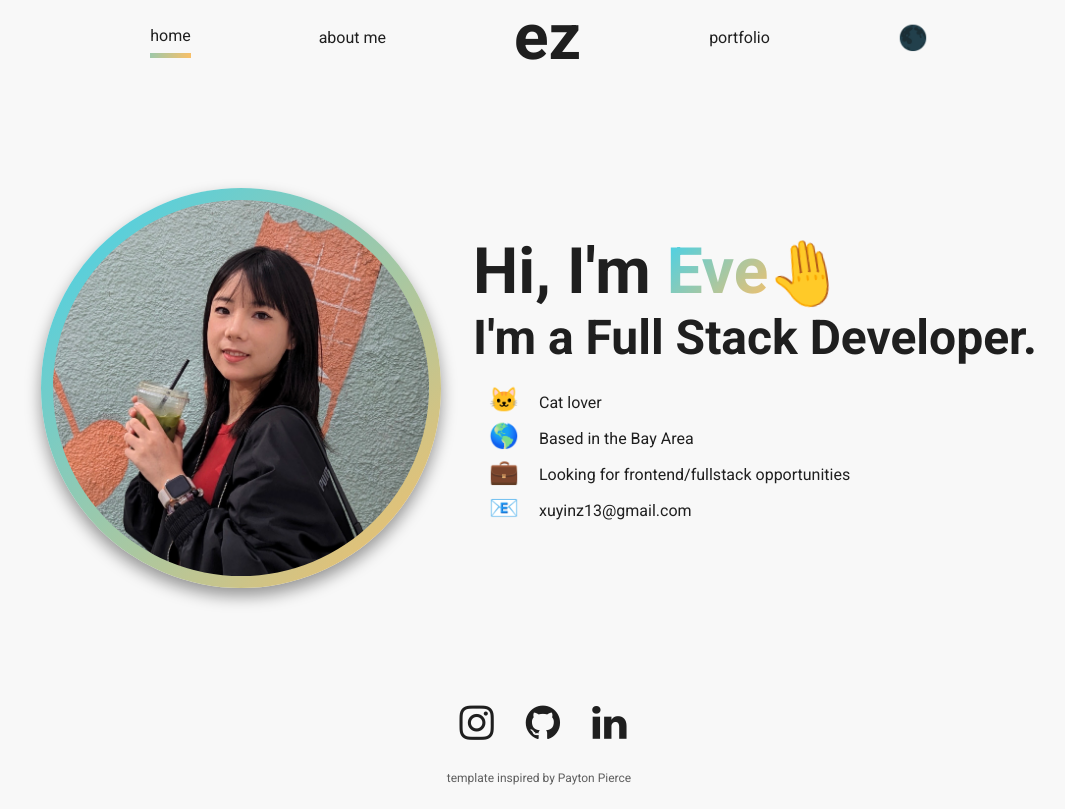
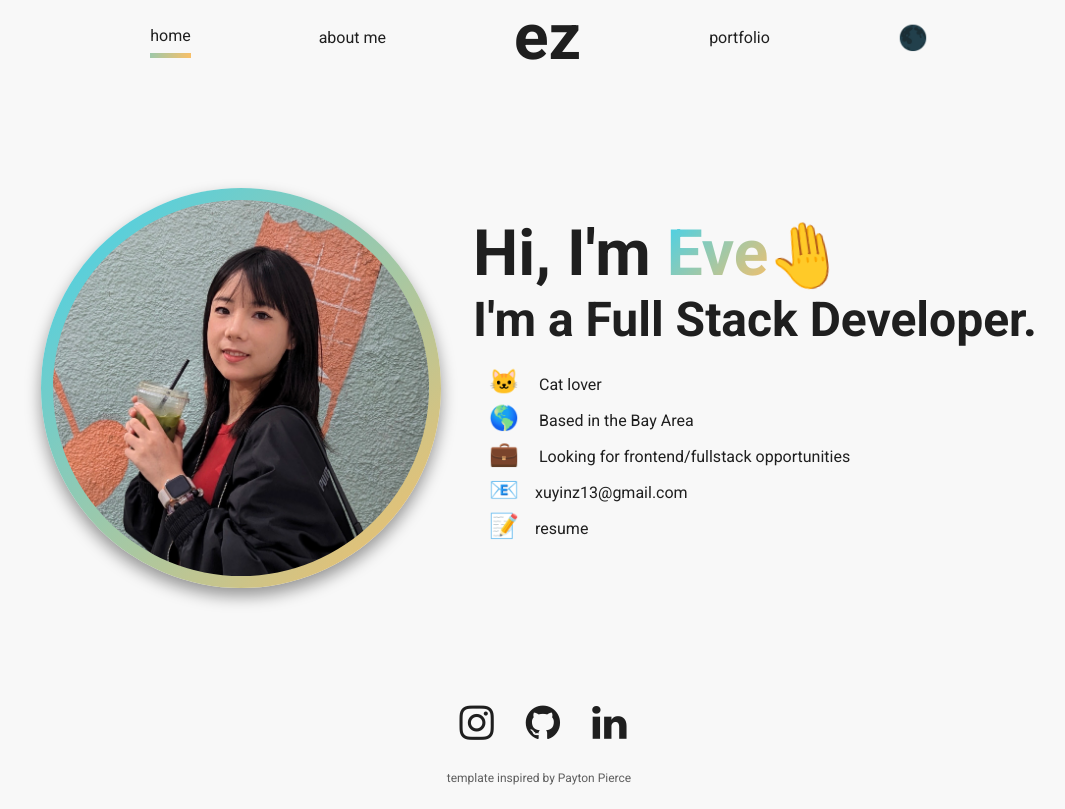
Before and after one commit to sharsdylow/evezhang.gitlab.io, a React (Create React App) app: page / in a window 1280 px wide. Shown: the whole page, without its empty margins (101-1166 px from the left). Built offline with nearby package versions, Linux system fonts and the light colour scheme; the HTML template or start-up script is replaced by a standard one.

Commit message:
mailto and cv

```diff
--- a/src/components/home/EmojiBullet.js
+++ b/src/components/home/EmojiBullet.js
@@ -1,8 +1,28 @@
 import React from 'react';
 import {Box} from "@mui/material";
 
-function EmojiBullet(props) {
-    const {emoji, text} = props;
+function EmojiBullet({bio}) {
+    const {emoji, text, link} = bio;
+
+    if (emoji === '📧'){
+        return (
+            <Box component={'li'} fontSize={'1rem'} lineHeight={1.5} style={{cursor: 'default'}}>
+                <Box component={'span'} aria-label="cheese"
+                    role="img"
+                    mr={{xs: '0.5rem', md: '1rem'}} fontSize={'1.5rem'}>{emoji}</Box>
+                    <a href={`mailto:${text}`}>{text}</a>
+            </Box>
+        )
+    } else if (emoji === '📝'){
+        return (
+            <Box component={'li'} fontSize={'1rem'} lineHeight={1.5} style={{cursor: 'default'}}>
+                <Box component={'span'} aria-label="cheese"
+                    role="img"
+                    mr={{xs: '0.5rem', md: '1rem'}} fontSize={'1.5rem'}>{emoji}</Box>
+                    <a href={link}>{text}</a>
+            </Box>
+        )
+    }
 
     return (
         <Box component={'li'} fontSize={'1rem'} lineHeight={1.5} style={{cursor: 'default'}}>
--- a/src/components/home/Home.js
+++ b/src/components/home/Home.js
@@ -20,7 +20,7 @@ export default function Home({innerRef}) {
             <h2>I'm {info.position}.</h2>
             <Box component={'ul'} p={'1rem'}>
                {info.miniBio.map((bio, index) => (
-                  <EmojiBullet key={index} emoji={bio.emoji} text={bio.text}/>
+                  <EmojiBullet key={index} bio={bio}/>
                ))}
             </Box>
          </Box>
--- a/src/info/Info.js
+++ b/src/info/Info.js
@@ -49,6 +49,11 @@ export const info = {
         {
             emoji: "📧",
             text: "xuyinz13@gmail.com"
+        },
+        {
+            emoji: "📝",
+            text: "resume",
+            link: "https://github.com/sharsdylow/sharsdylow.github.io/blob/main/Resume_Eve_Zhang_SDE_August.pdf?raw=true"
         }
     ],
     socials: [
```
